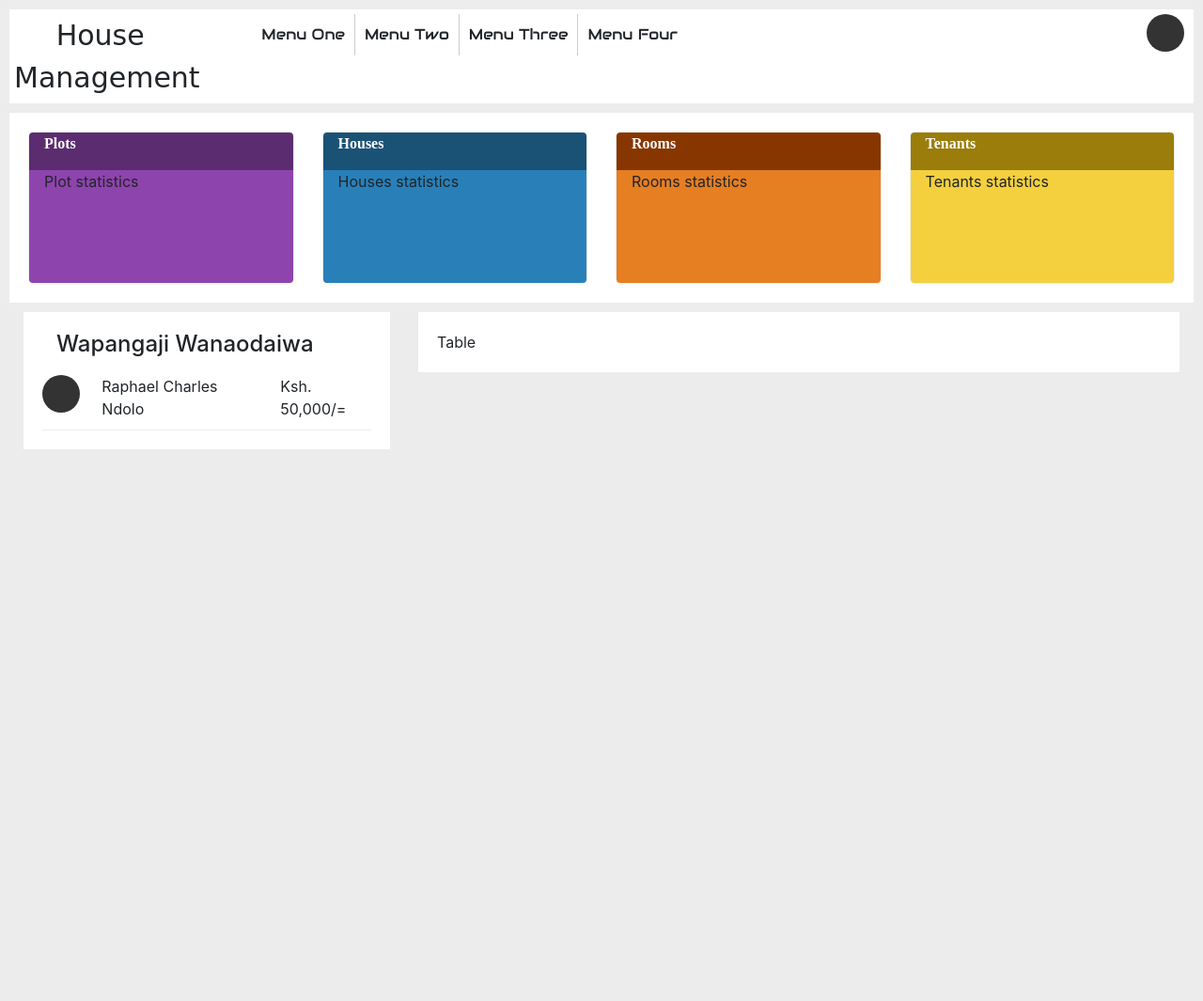
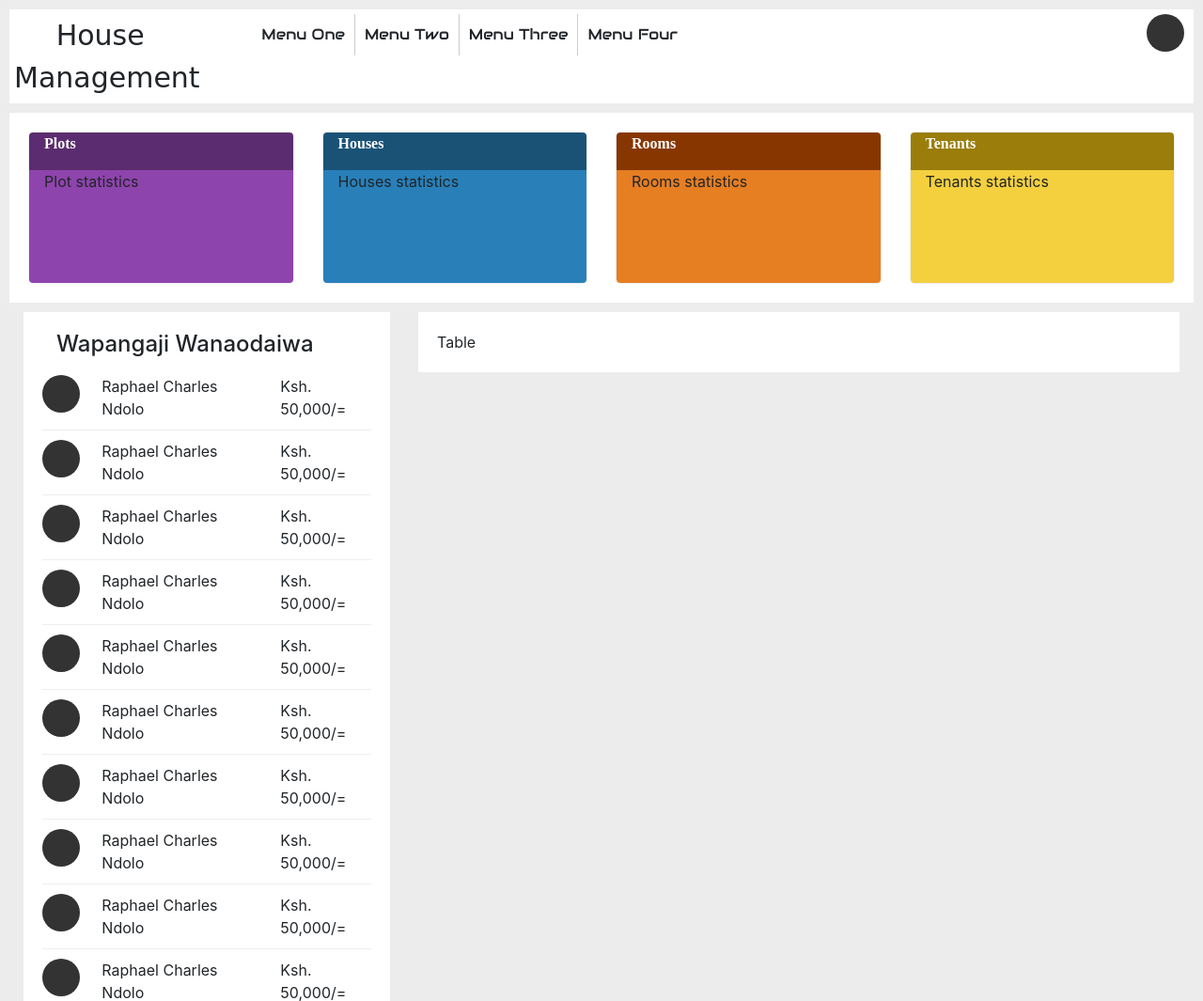
Before and after one commit to ndolocr/house_management, a Django app: page / in a window 1280 px wide. Shown: the top 1065 px of the page at 94% size. Before the commit the page ends 478 px from the top, so only its background shows below. Run offline with Django 4.2, Linux system fonts and the light colour scheme; some libraries are stand-ins or nearby versions; some web fonts are replaced.

Commit message:
Creating space to show owing tenants

```diff
--- a/house_management/dashboard/templates/dashboard/base.html
+++ b/house_management/dashboard/templates/dashboard/base.html
@@ -17,7 +17,7 @@
 
     <body>
         <div class="container-fluid">
-
+            <div class="main-page">
                 <!-- Begin Menu Bar -->
                 <div class="row">
                     <div class="col-lg-12 col-md-12 col-sm-12 top-bar-menu">
@@ -43,5 +43,6 @@
                 {% block content %} {% endblock %}
                 <!-- End Content -->
             </div>
+        </div>
     </body>
 </html>
--- a/house_management/dashboard/templates/dashboard/index.html
+++ b/house_management/dashboard/templates/dashboard/index.html
@@ -55,6 +55,7 @@
                 <h4>Wapangaji Wanaodaiwa</h4>
             </div>
 
+            {% for i in 'raphaelndolocharles' %}
             <div class="col-xl-12 col-lg-12 col-md-12 col-sm-12 tenant-info-row">
                 <div class="row">
                     <div class="col-lg-2 col-md-2 col-sm-2"> <div class="user-avator"></div> </div>
@@ -62,6 +63,7 @@
                     <div class="col-lg-4"> Ksh. 50,000/=</div>
                 </div>
             </div>
+            {% endfor %}
 
 
         </div>
--- a/house_management/static/css/base.css
+++ b/house_management/static/css/base.css
@@ -1,8 +1,9 @@
 body {
     padding: 10px;
-    max-height: 100vh;
     background: #ECECEC;
 }
+
+.main-page{ max-height: 100vh; }
 
 .top-bar-menu{
     padding: 5px;
```
Lines whose indentation alone changed are shown as unchanged.
